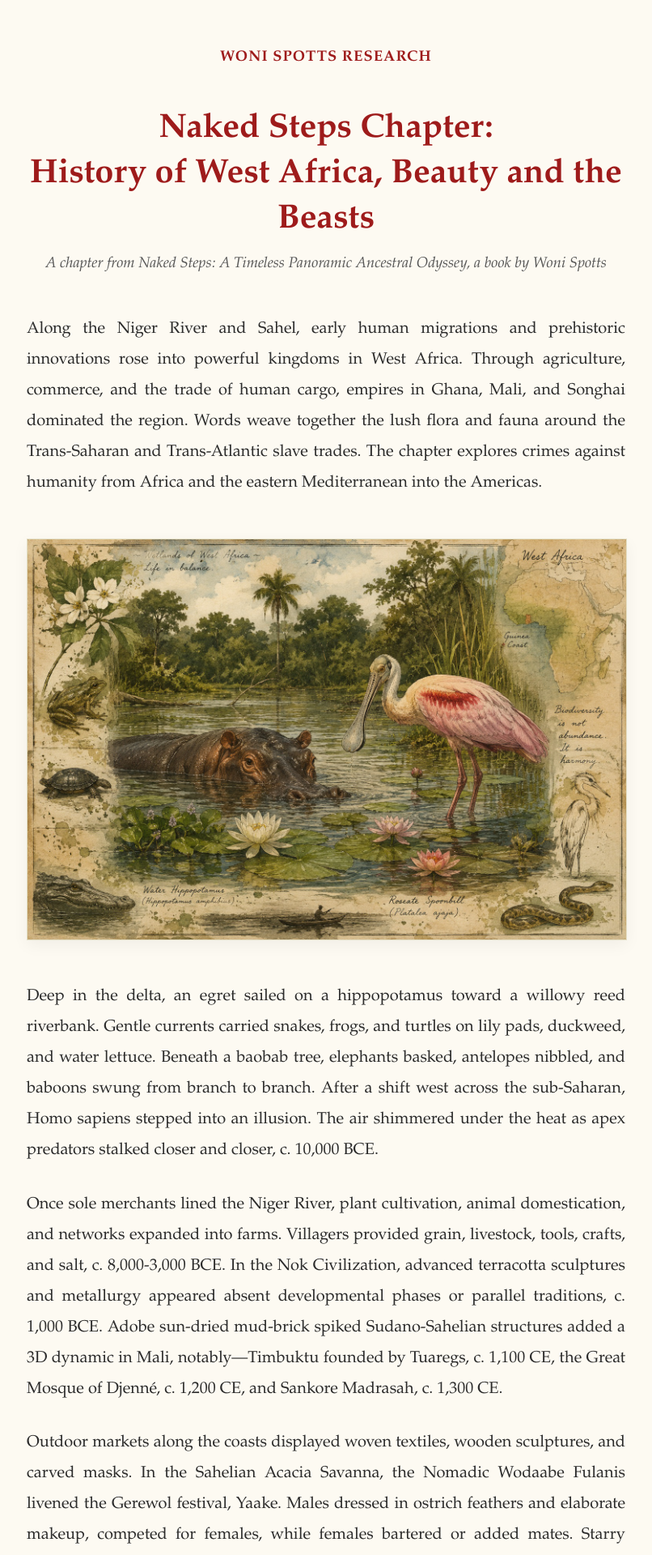
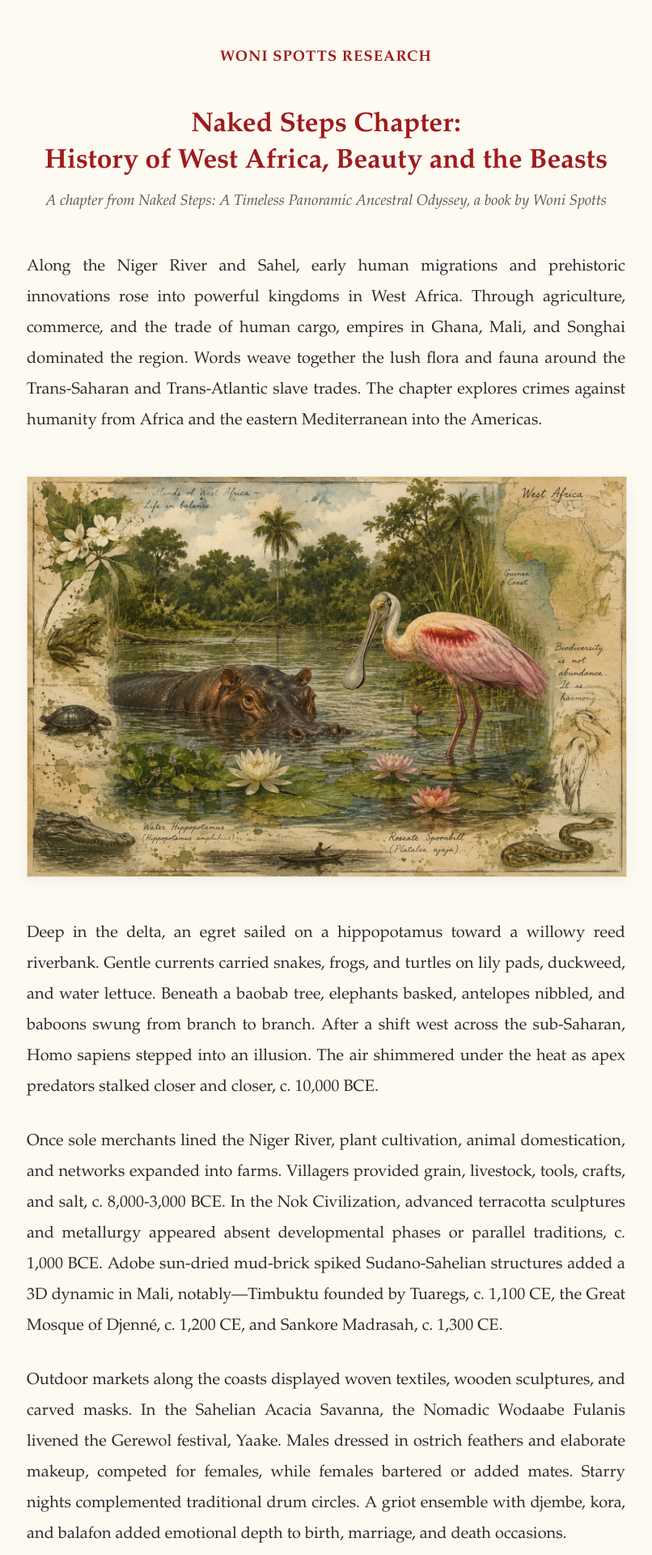
Before and after one commit to wonispotts/Vault, a Jekyll site: the page built from first-article.html, in a window 1280 px wide. Shown: the top 1920 px of the page at 81% size, without its empty margins (237-1043 px from the left). Built offline with Jekyll 4.4.1, drawn with Linux system fonts in a browser that asks for light colours.

Commit message:
Reduce font size of main article title

```diff
--- a/first-article.html
+++ b/first-article.html
@@ -38,7 +38,7 @@ layout: null
     .article-main-title {
       text-align: center !important;
       color: #9e1b1b !important;            /* Premium Crimson Accent Color */
-      font-size: 2.6rem;
+      font-size: 2.1rem;
       line-height: 1.35;
       font-weight: bold;
       margin-top: 0;
```
